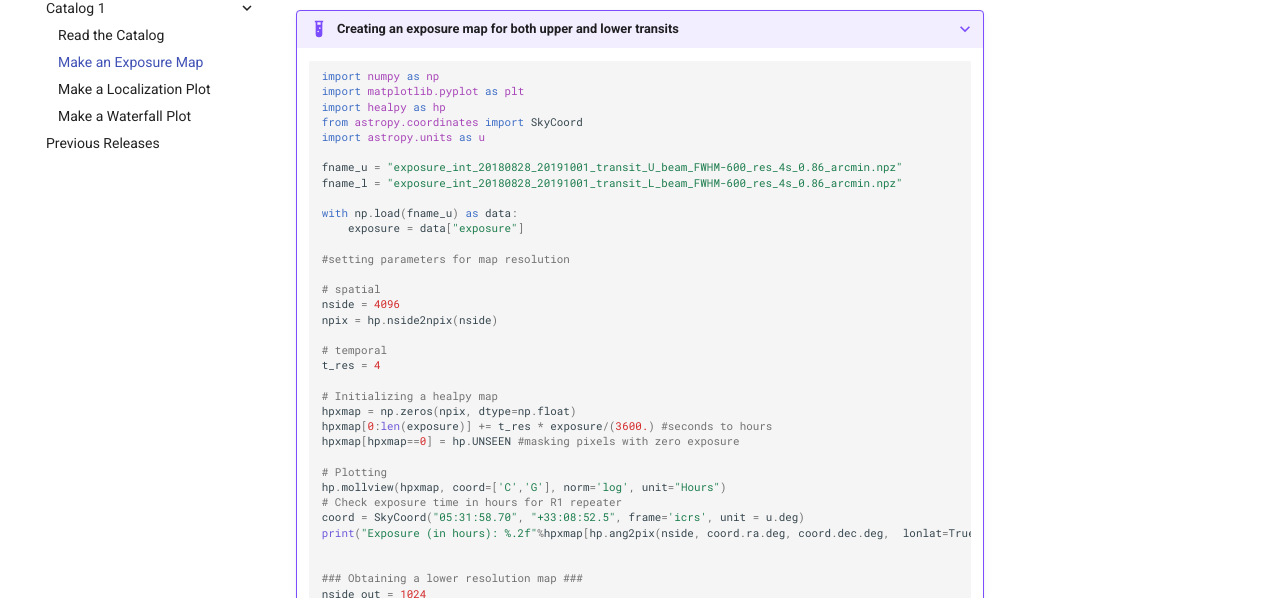
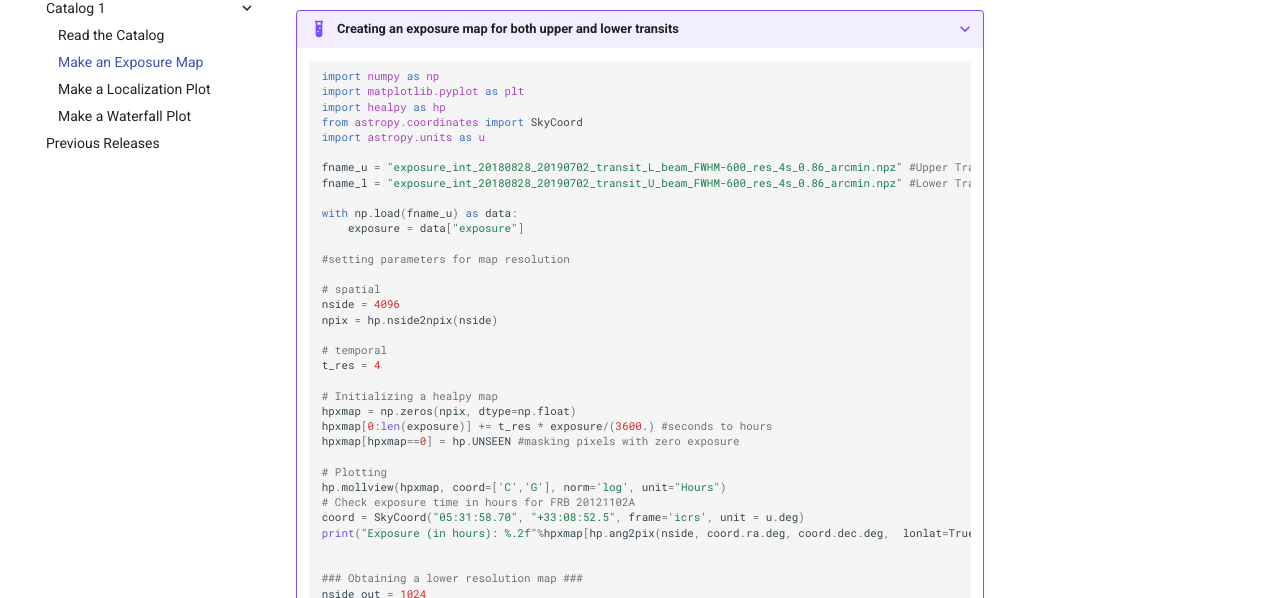
Before and after one commit to chime-frb-open-data/chime-frb-open-data.github.io, an MkDocs documentation site: the page built from docs/exposure.md, in a window 1280 px wide and 900 px high, scrolled down 1369 px. Shown: the part 100-698 px from the top of the window. Built offline with MkDocs 1.6.1 and Material for MkDocs 9.7.7, drawn with Linux system fonts in a browser that asks for light colours; comment, search, counter and statistics services are not loaded; some of the changed text lies outside the part shown.

Commit message:
quick update to exposure

```diff
--- a/docs/exposure.md
+++ b/docs/exposure.md
@@ -27,8 +27,8 @@ This utility is also provided through the [CHIME/FRB Open Data](https://github.c
     from astropy.coordinates import SkyCoord
     import astropy.units as u
 
-    fname_u = "exposure_int_20180828_20191001_transit_U_beam_FWHM-600_res_4s_0.86_arcmin.npz"
-    fname_l = "exposure_int_20180828_20191001_transit_L_beam_FWHM-600_res_4s_0.86_arcmin.npz"
+    fname_u = "exposure_int_20180828_20190702_transit_L_beam_FWHM-600_res_4s_0.86_arcmin.npz" #Upper Transit
+    fname_l = "exposure_int_20180828_20190702_transit_U_beam_FWHM-600_res_4s_0.86_arcmin.npz" #Lower Transit
 
     with np.load(fname_u) as data:
         exposure = data["exposure"]
@@ -49,7 +49,7 @@ This utility is also provided through the [CHIME/FRB Open Data](https://github.c
 
     # Plotting
     hp.mollview(hpxmap, coord=['C','G'], norm='log', unit="Hours")
-    # Check exposure time in hours for R1 repeater
+    # Check exposure time in hours for FRB 20121102A
     coord = SkyCoord("05:31:58.70", "+33:08:52.5", frame='icrs', unit = u.deg)
     print("Exposure (in hours): %.2f"%hpxmap[hp.ang2pix(nside, coord.ra.deg, coord.dec.deg,  lonlat=True)])
 
```
Also changed, not shown: other parts of docs/exposure.md (+1 -1 lines).
